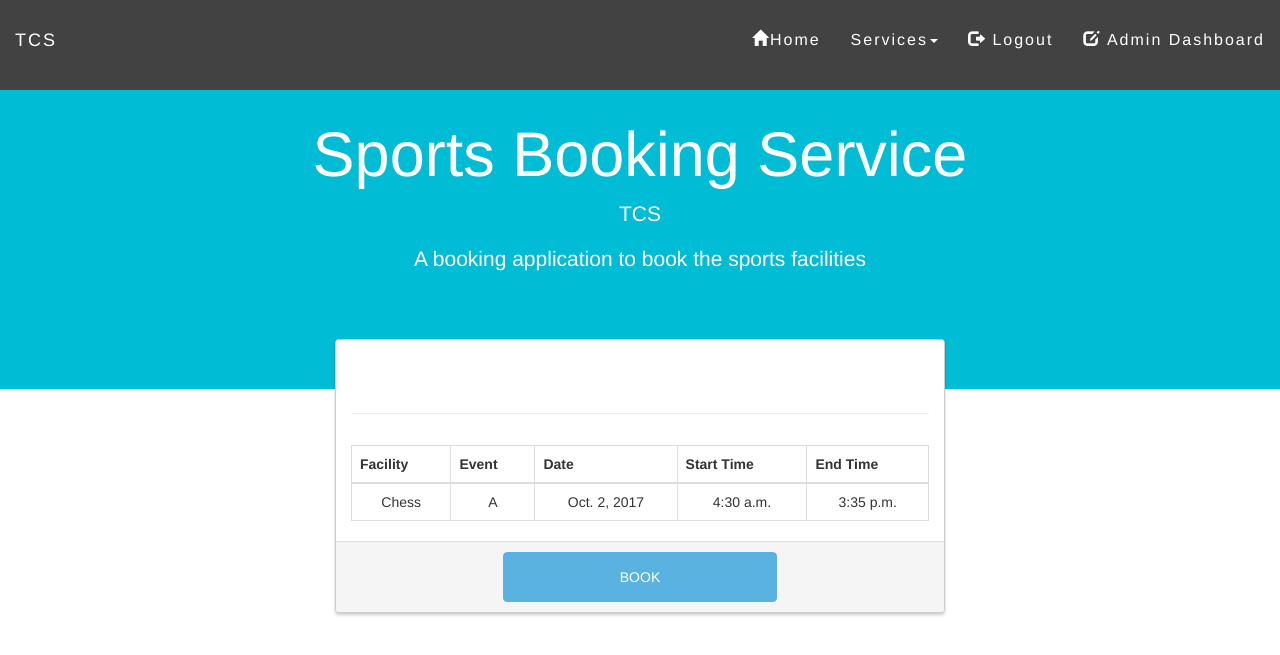
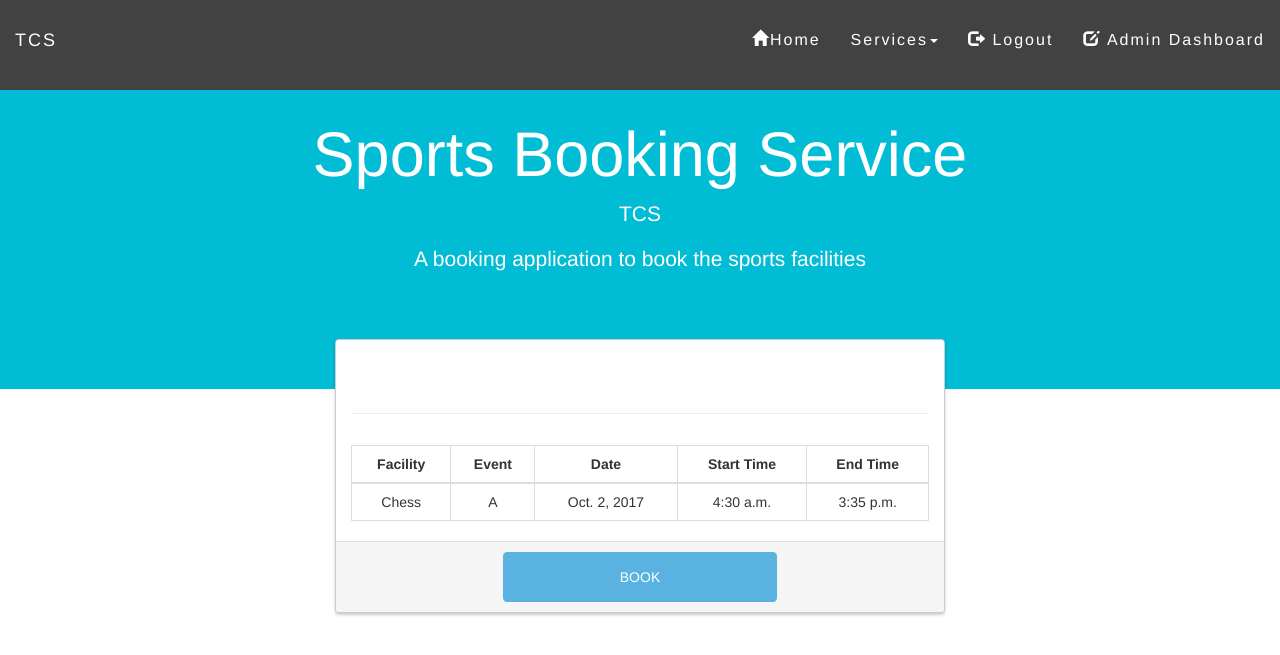
Before and after one commit to pran4ajith/Booking, a Django app: page /bookings/ in a window 1280 px wide. Shown: the top 655 px of the page. Run offline with Django 3.2, Linux system fonts and the light colour scheme; a user stored in the database is signed in; data comes from the database, SQL or seed files in the repository; both versions use the stored data as it was after the commit; parts of the project's set-up code (start-up, migrations or seed data) failed here and were passed over; some libraries are stand-ins or nearby versions.

Commit message:
comments

```diff
--- a/book_trial/sports_book/book/forms.py
+++ b/book_trial/sports_book/book/forms.py
@@ -136,7 +136,7 @@ class EditProfileForm(forms.ModelForm):#modelform based on user model
 	def clean_email(self):
 		email = self.cleaned_data.get('email')
 		email_qs= User.objects.filter(email=email).exclude(pk=self.instance.pk)#to disable checking the logged in user
-		if email_qs.exists():
+		if email_qs.exists():#forgot why i did this. always document your code
 			raise forms.ValidationError("Email already registered")
 		return email
 	def save(self, commit=True):
--- a/book_trial/sports_book/book/static/css/style.css
+++ b/book_trial/sports_book/book/static/css/style.css
@@ -47,11 +47,6 @@ body {
     white-space: normal;
     border-bottom: 3px solid #00BCD4;
     font-size: 18px;
-<<<<<<< HEAD
-=======
-
-
->>>>>>> develop
 }
 
 .half/*dropdown elements separator*/
--- a/book_trial/sports_book/book/templates/book/book_form.html
+++ b/book_trial/sports_book/book/templates/book/book_form.html
@@ -14,7 +14,7 @@
             <div class="panel panel-facility">
                 <div class="panel-heading">
                 <p>BOOK A FACILITY</p><hr>
-                <p>{{ facility.fac_name|capfirst }}</p>
+
                 </div>
                 <div class="panel-body ">
                 <div class="panel-body">
--- a/book_trial/sports_book/book/templates/book/bookings.html
+++ b/book_trial/sports_book/book/templates/book/bookings.html
@@ -24,11 +24,11 @@
             <thead>
               <tr>
 
-                <th >Facility</th>
-                <th>Event</th>
-                <th>Date</th>
-                <th>Start Time</th>
-                <th>End Time</th>
+                <th class="text-center">Facility</th>
+                <th class="text-center">Event</th>
+                <th class="text-center">Date</th>
+                <th class="text-center">Start Time</th>
+                <th class="text-center">End Time</th>
               </tr>
             </thead>
             {% for book in bookings %}
--- a/book_trial/sports_book/book/views.py
+++ b/book_trial/sports_book/book/views.py
@@ -118,7 +118,7 @@ def book_new(request):
 class ProfileUpdate(LoginRequiredMixin, UpdateView):# @loginrequired could only be used for functions. FOR CLASS loginrequiredmixin is used. needed to use a class heere for it. def did not work.
     login_url = '/login/'
     model = User
-    form_class= EditProfileForm;
+    form_class= EditProfileForm
     template_name = 'login_reg/edit_profile.html'
     success_url = reverse_lazy('index')
 
```
Also changed, not shown: book_trial/sports_book/db.sqlite3, 3 other files.
